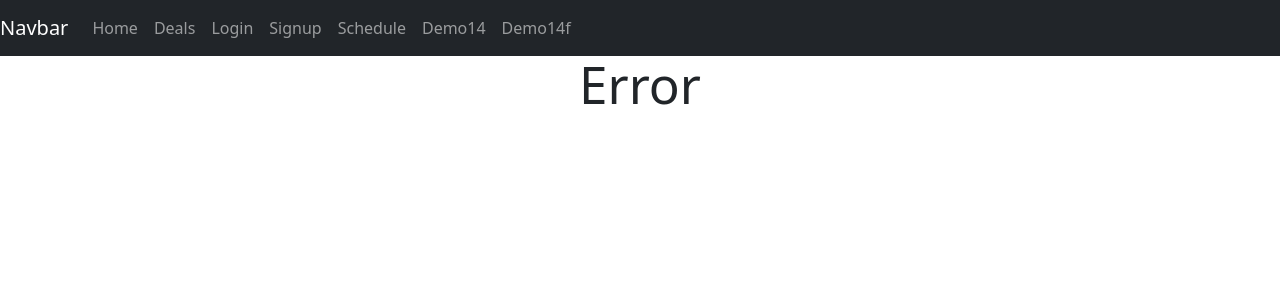
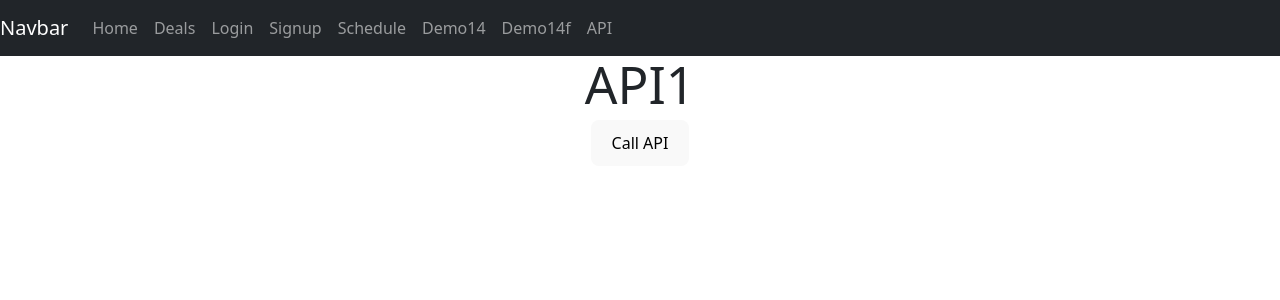
Before and after one commit to anuragkumar-git/ROYAL, a React (Vite) app in the folder mern/6-FEB/landingPage/: page /api in a window 1280 px wide. Shown: the top 300 px of the page. Built offline with nearby package versions, Linux system fonts and the light colour scheme.

Commit message:
17-Feb Classwork: API(axios)

```diff
--- a/mern/6-FEB/landingPage/package.json
+++ b/mern/6-FEB/landingPage/package.json
@@ -11,6 +11,7 @@
     "preview": "vite preview"
   },
   "dependencies": {
+    "axios": "^1.7.9",
     "react": "^18.3.1",
     "react-dom": "^18.3.1",
     "react-hook-form": "^7.54.2",
--- a/mern/6-FEB/landingPage/src/App.jsx
+++ b/mern/6-FEB/landingPage/src/App.jsx
@@ -18,6 +18,7 @@ import { Signup } from "./components/tukku/Signup";
 import { Schedule } from "./components/tukku/Schedule";
 import { Demo14 } from "./components/forms/Demo14";
 import { Demo14f } from "./components/forms/Demo14f";
+import { Apidemo1 } from "./components/apis/Apidemo1";
 
 function App() {
   return (
@@ -38,6 +39,7 @@ function App() {
         <Route path="/schedule" element={<Schedule />}></Route>
         <Route path="/demo14" element={<Demo14/>}></Route>
         <Route path="/demo14f" element={<Demo14f/>}></Route>
+        <Route path="/api" element={<Apidemo1></Apidemo1>}></Route>
       </Routes>
     </div>
   );
--- a/mern/6-FEB/landingPage/src/components/Navbar.jsx
+++ b/mern/6-FEB/landingPage/src/components/Navbar.jsx
@@ -52,6 +52,9 @@ export const Navbar = () => {
             <li>
               <Link class="nav-link" to="/demo14f">Demo14f</Link>
             </li>
+            <li>
+              <Link class="nav-link" to="/api">API</Link>
+            </li>
           </ul>
         </div>
       </nav>
--- /dev/null
+++ b/mern/6-FEB/landingPage/src/components/apis/Apidemo1.jsx
@@ -0,0 +1,91 @@
+import axios from "axios";
+import React, { useState } from "react";
+
+export const Apidemo1 = () => {
+  const [message, setmessage] = useState("");
+  const [users, setusers] = useState([]);
+  const [showData, setshowData] = useState(false);
+  const [errorMsg, seterrorMsg] = useState("");
+
+  const usersData = async () => {
+    try {
+      const res = await axios.get("https://node5.onrender.com/user/use");
+      console.log(res.data.data);
+      console.log(res.data.message);
+      setusers(res.data.data);
+      setmessage(res.data.message);
+      setshowData(true);
+      seterrorMsg("");
+    } catch (err) {
+      console.log("Api error:", err);
+      console.log(err.message);
+      setmessage("Failed to Fetch Users");
+      setshowData(false);
+      seterrorMsg(err.message);
+    }
+  };
+
+  const refreshPage = () => {
+    window.location.reload();
+  };
+
+  return (
+    <div>
+      <h1>API1</h1>
+      {showData && (
+        <>
+          <p style={{ color: "green" }}>{message}</p>
+
+          <table class="table">
+            <thead>
+              <tr>
+                <th>Name</th>
+                <th>Email</th>
+                <th>Age</th>
+              </tr>
+            </thead>
+            {users.map((user) => {
+              return (
+                <tbody>
+                  <tr>
+                    <td>{user.name}</td>
+                    <td>{user.email}</td>
+                    <td>{user.age}</td>
+                  </tr>
+                </tbody>
+              );
+            })}
+          </table>
+        </>
+      )}
+      {/* {!showData && <p style={{ color: "red" }}>Failed to fetch data</p>} */}
+
+      {/* <button
+        onClick={() => {
+          {
+            usersData();
+          }
+        }}
+      >click
+      </button> */}
+      {/* <button onClick={usersData}>Call API</button> */}
+      {errorMsg && (
+        <>
+          <p style={{ color: "red" }}> {errorMsg}</p>
+        </>
+      )}
+
+      {/*
+      Default Values:
+      showData = false, (empty)
+      errorMsg = "" = false */}
+      {!showData && !errorMsg ? ( //false->true && false->true = true(call api) |Calling API
+        <button onClick={usersData}>Call API</button>
+      ) : errorMsg && !showData ? ( //true && false->true = true(retry) | API failed
+        <button onClick={usersData}>Retry</button>
+      ) : (
+        <button onClick={refreshPage}>Refresh</button> //API succeed
+      )}
+    </div>
+  );
+};
```
Also changed, not shown: 1 other file (tests, documents, lock files or other folders).
